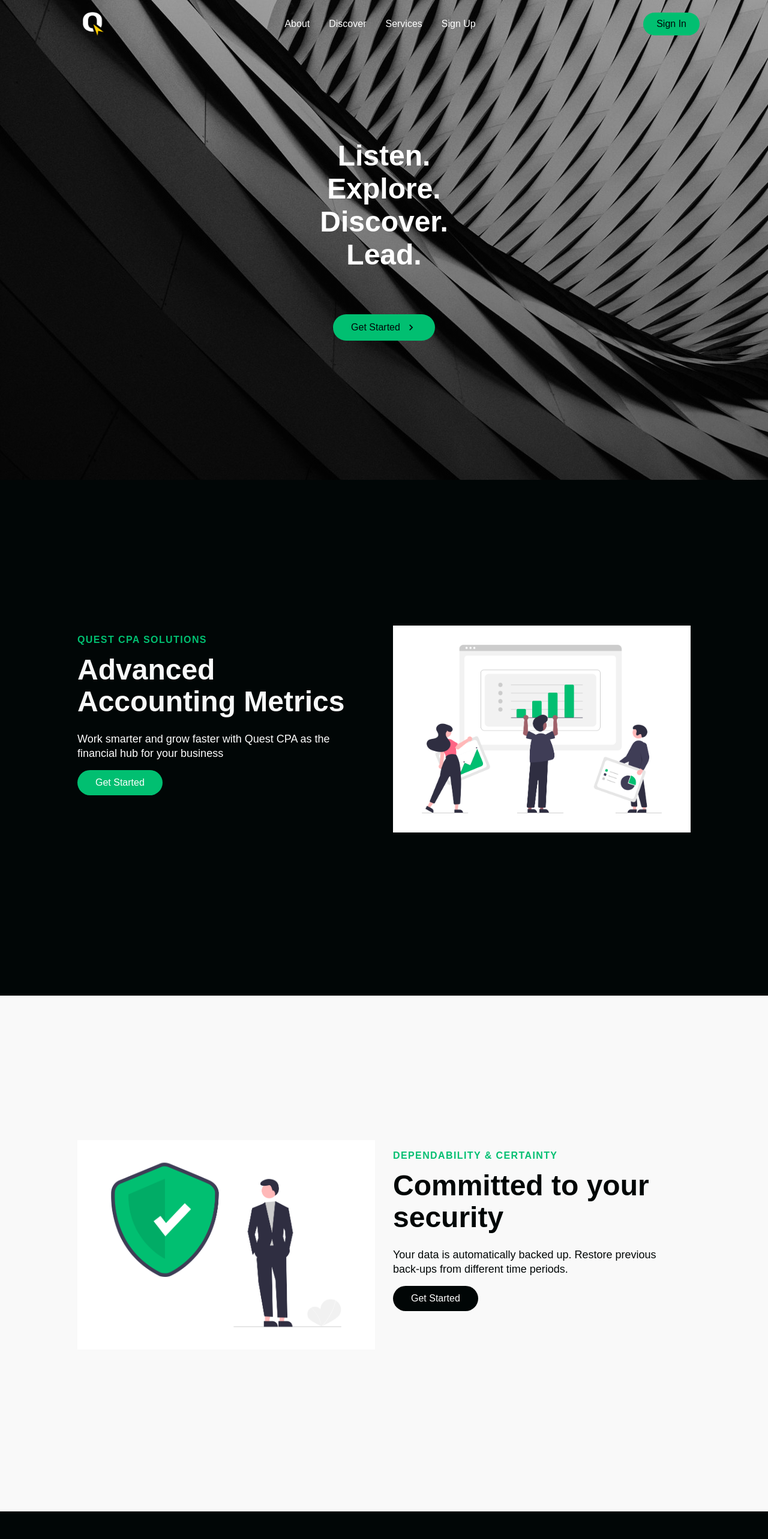
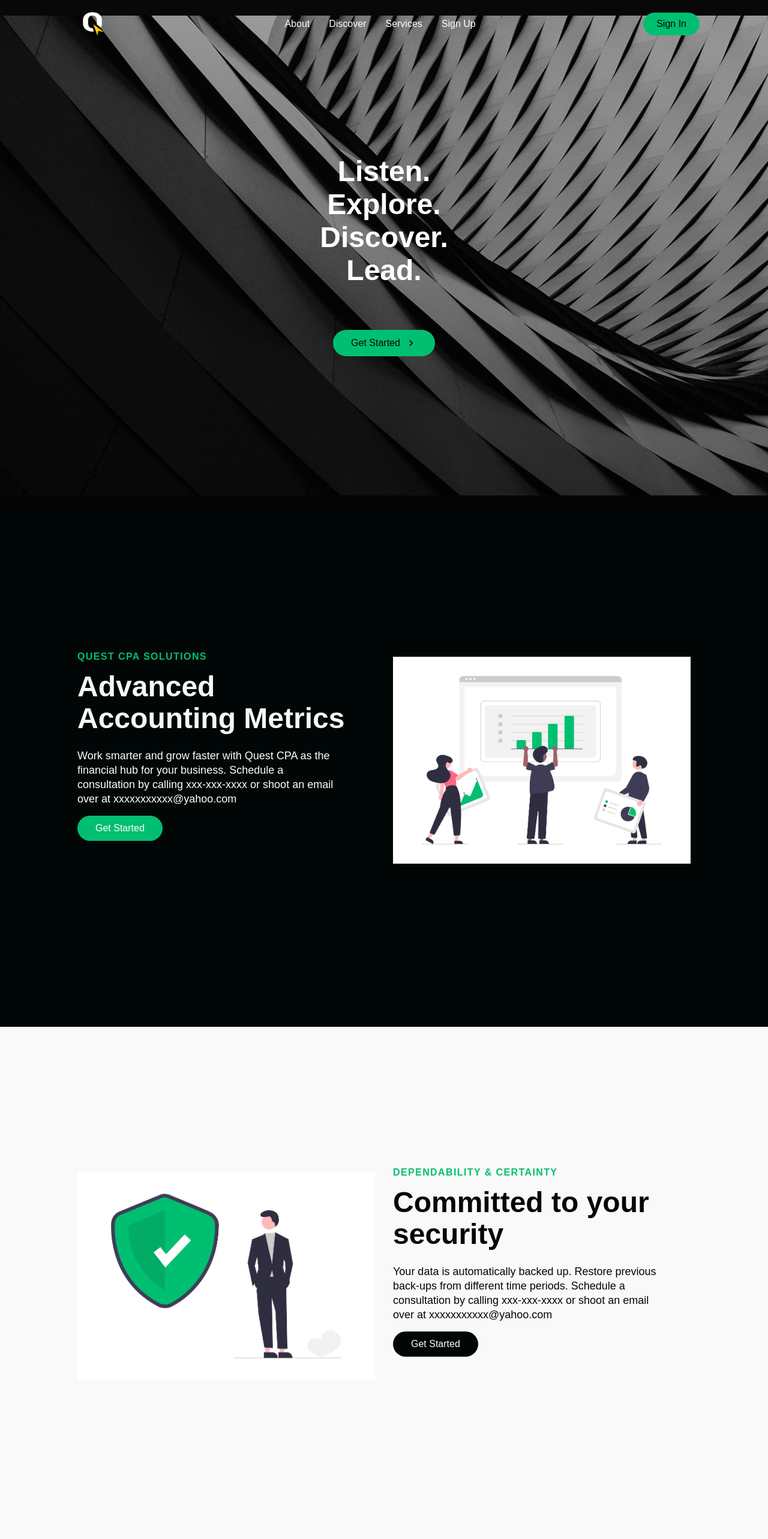
Before and after one commit to MarcusValenzuela/QuestCPA, a React (Create React App) app: page / in a window 1280 px wide. Shown: the top 2566 px of the page at 60% size. Built offline with nearby package versions, Linux system fonts and the light colour scheme; a web font is replaced by a local one.

Commit message:
entitled

```diff
--- a/src/components/Footer/index.js
+++ b/src/components/Footer/index.js
@@ -66,13 +66,13 @@ const Footer = () => {
             <SocialLogo to='/' onClick={toggleHome}><img src={Logo} width='35' height='40'></img></SocialLogo>
             <WebsiteRights>Quest © 2022 All rights reserved</WebsiteRights>
             <SocialIcons>
-              <SocialIconLink href="/" target="_blank" aria-label="Facebook">
+              <SocialIconLink href="//www.facebook.com/QuestTaxAndBookkeepingServices" target="_blank" aria-label="Facebook">
                   <FaFacebook />
               </SocialIconLink>
-              <SocialIconLink href="/" target="_blank" aria-label="Instagram">
+              <SocialIconLink href="//www.instagram.com/questcpa/?hl=en" target="_blank" aria-label="Instagram">
                   <FaInstagram />
               </SocialIconLink>
-              <SocialIconLink href="/" target="_blank" aria-label="Linkedin">
+              <SocialIconLink href="//www.linkedin.com/in/tim-ewing-6806b01a/" target="_blank" aria-label="Linkedin">
                   <FaLinkedin/>
               </SocialIconLink>
               <SocialIconLink href="/" target="_blank" aria-label="Twitter">
--- a/src/components/HeroSection/HeroElements.js
+++ b/src/components/HeroSection/HeroElements.js
@@ -7,7 +7,7 @@ export const HeroContainer = styled.div`
   justify-content: center;
   align-items: center;
   padding: 30px;
-  height: 800px;
+  height: 852px;
   position: relative;
   z-index: 1;
 
@@ -35,6 +35,8 @@ justify-content: center;
 background-size: cover;
 overflow: hidden;
 position: absolute;
+
+
 `;
 
 export const VideoBg = styled.video`
--- a/src/components/InfoSection/Data.js
+++ b/src/components/InfoSection/Data.js
@@ -6,7 +6,7 @@ export const homeObjOne = {
   topLine: "Quest CPA solutions",
   headline: "Advanced Accounting Metrics",
   description:
-    "Work smarter and grow faster with Quest CPA as the financial hub for your business",
+    "Work smarter and grow faster with Quest CPA as the financial hub for your business. Schedule a consultation by calling xxx-xxx-xxxx or shoot an email over at xxxxxxxxxxx@yahoo.com",
   buttonLabel: "Get Started",
   imgStart: false,
   img: require("../../images/metrics.png"),
@@ -23,7 +23,7 @@ export const homeObjTwo = {
   topLine: "Dependability & Certainty",
   headline: "Committed to your security",
   description:
-    "Your data is automatically backed up. Restore previous back-ups from different time periods.",
+    "Your data is automatically backed up. Restore previous back-ups from different time periods. Schedule a consultation by calling xxx-xxx-xxxx or shoot an email over at xxxxxxxxxxx@yahoo.com",
   buttonLabel: "Get Started",
   imgStart: true,
   img: require("../../images/security.png"),
@@ -41,7 +41,7 @@ export const homeObjThree = {
   topLine: "Room to grow",
   headline: "As your business grows, we’ve got you covered",
   description:
-    "Our environment was made for growing businesses. As your team gets bigger, let new employees collaborate with control with Quest CPA.",
+    "Our environment was made for growing businesses. As your team gets bigger, let new employees collaborate with control with Quest CPA. Schedule a consultation by calling xxx-xxx-xxxx or shoot an email over at xxxxxxxxxxx@yahoo.com",
   buttonLabel: "Get Started",
   imgStart: false,
   img: require("../../images/grow.png"),
```
Also changed, not shown: src/images/to.jpg (added).
